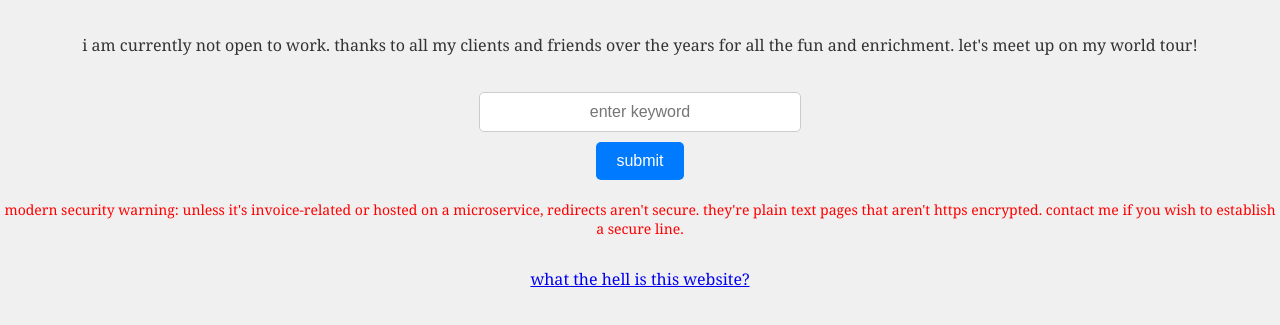
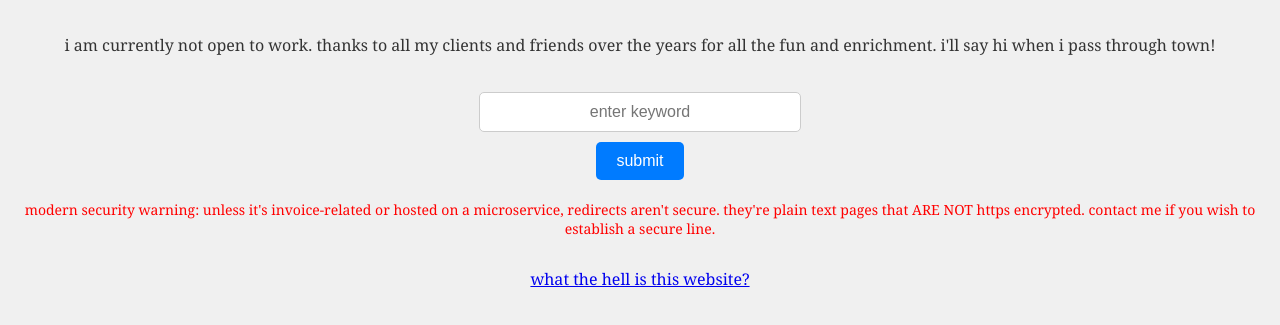
Before and after one commit to bryan7ran/landing, a plain HTML site: page index.html in a window 1280 px wide. Shown: the part 281-606 px from the top of the page. Drawn offline with Linux system fonts and the light colour scheme.

Commit message:
Update index.html

```diff
--- a/index.html
+++ b/index.html
@@ -92,7 +92,7 @@
 </head>
 <body>
     <h1>bryan tran</h1>
-    <p>i am currently not open to work. thanks to all my clients and friends over the years for all the fun and enrichment. let's meet up on my world tour!</p>
+    <p>i am currently not open to work. thanks to all my clients and friends over the years for all the fun and enrichment. i'll say hi when i pass through town!</p>
 
     <label for="keyword" class="hidden">enter the access keyword</label>
 
@@ -100,7 +100,7 @@
 
     <button onclick="checkKeyword()">submit</button>
 
-    <p class="warning">modern security warning: unless it's invoice-related or hosted on a microservice, redirects aren't secure. they're plain text pages that aren't https encrypted. contact me if you wish to establish a secure line.</p>
+    <p class="warning">modern security warning: unless it's invoice-related or hosted on a microservice, redirects aren't secure. they're plain text pages that ARE NOT https encrypted. contact me if you wish to establish a secure line.</p>
 
     <p><a href="about.html">what the hell is this website?</a></p>
 </body>
```
